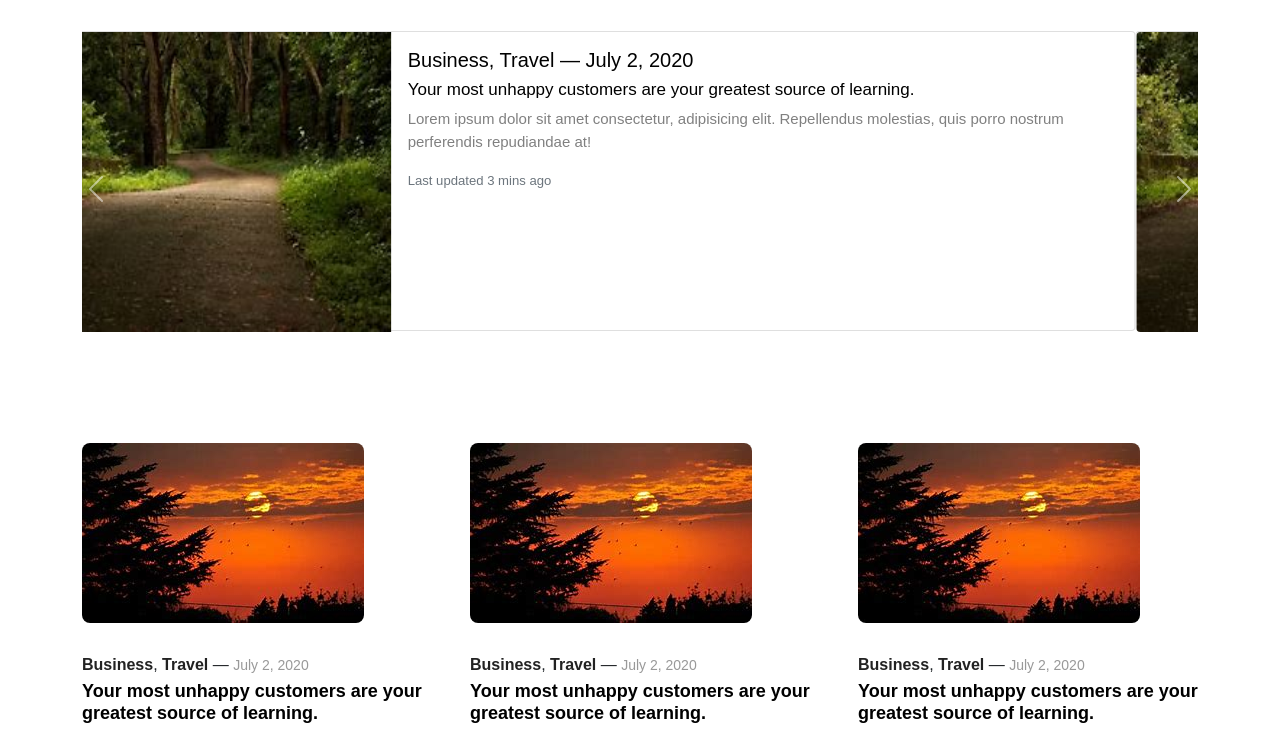
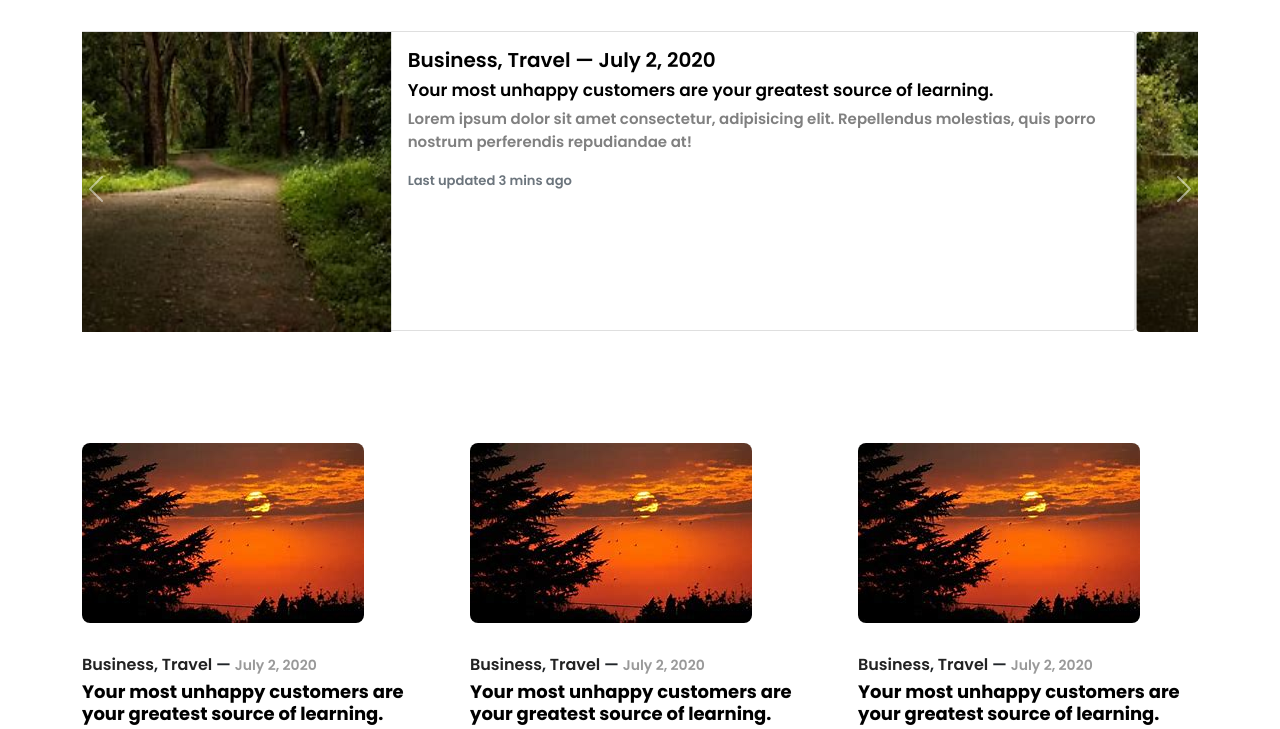
Before and after one commit to Shreyajaiswal22/Design-Learning-Task, a plain HTML site: page index.html in a window 1280 px wide. Shown: the part 184-913 px from the top of the page. Drawn offline with nearby package versions, Linux system fonts and the light colour scheme.

Commit message:
Added fonts

```diff
--- a/index.html
+++ b/index.html
@@ -9,6 +9,9 @@
     <link href="https://cdn.jsdelivr.net/npm/bootstrap@5.0.2/dist/css/bootstrap.min.css" rel="stylesheet" integrity="sha384-EVSTQN3/azprG1Anm3QDgpJLIm9Nao0Yz1ztcQTwFspd3yD65VohhpuuCOmLASjC" crossorigin="anonymous">
     <link rel="stylesheet" href="style.css">
     <link href="https://fonts.googleapis.com/icon?family=Material+Icons" rel="stylesheet">
+    <link rel="preconnect" href="https://fonts.googleapis.com">
+    <link rel="preconnect" href="https://fonts.gstatic.com" crossorigin>
+    <link href="https://fonts.googleapis.com/css2?family=Poppins:ital,wght@0,600;0,700;1,700&display=swap" rel="stylesheet">
     <script src="https://kit.fontawesome.com/a076d05399.js"></script>
     <title>Hello, world!</title>
   </head>
```
